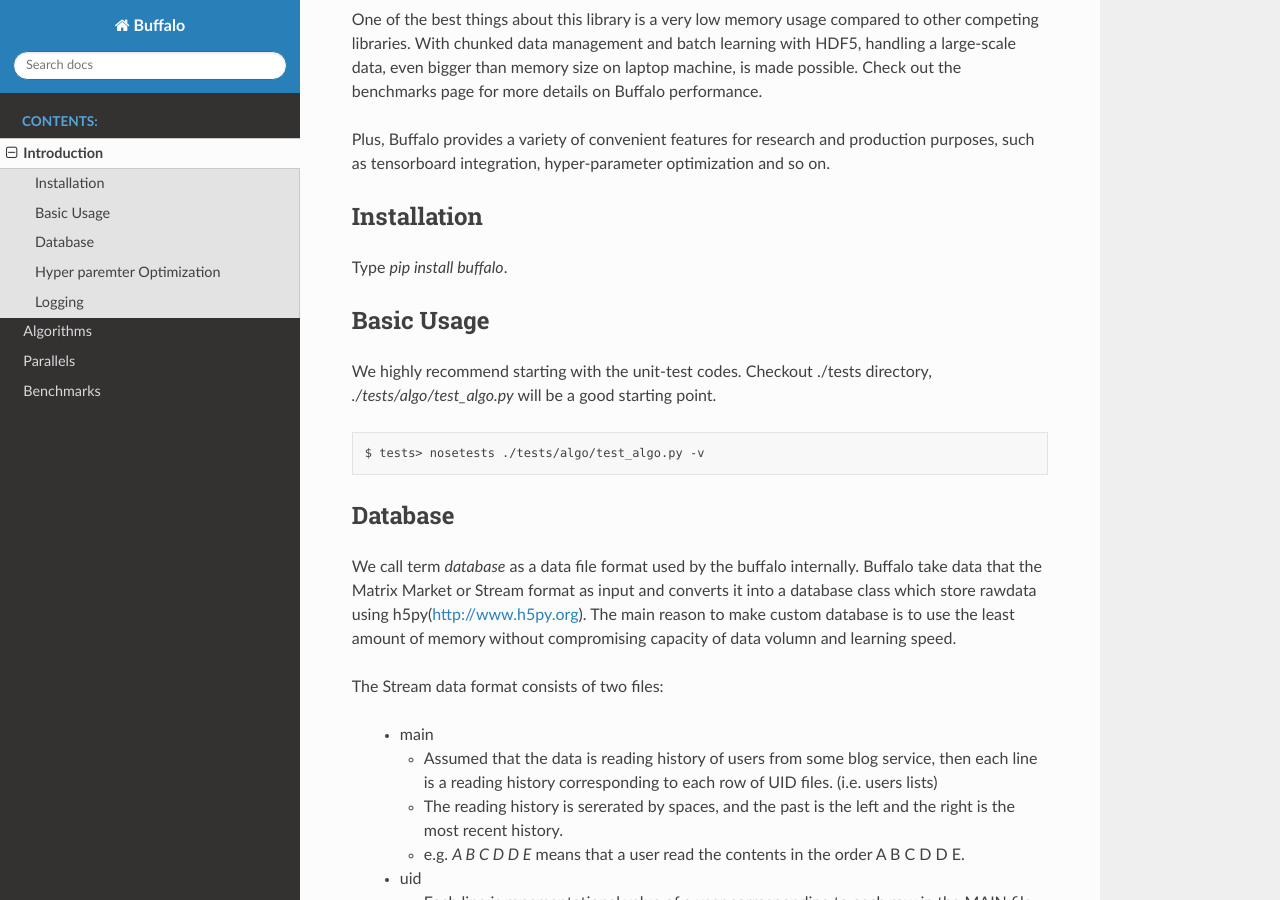
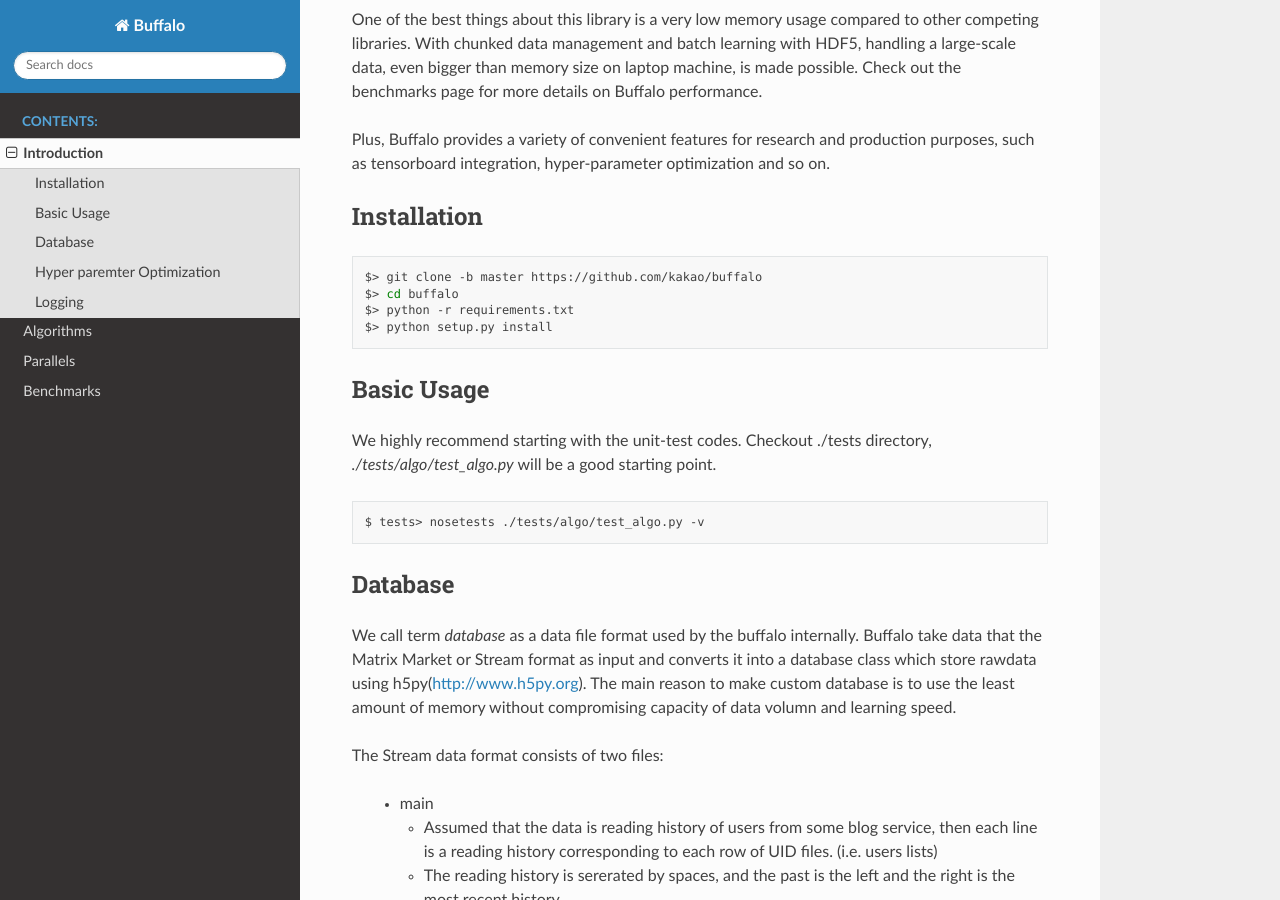
Before and after one commit to kakao/buffalo, a Sphinx documentation site: the page built from docs/intro.rst, in a window 1280 px wide and 900 px high, scrolled down 512 px. Built offline with Sphinx 7.4.7 and the Read the Docs theme 2.0.0, drawn with Linux system fonts in a browser that asks for light colours.

Commit message:
update installation guide

```diff
--- a/docs/intro.rst
+++ b/docs/intro.rst
@@ -19,7 +19,13 @@
 
 Installation
 ------------
-Type `pip install buffalo`.
+
+.. code-block:: bash
+
+    $> git clone -b master https://github.com/kakao/buffalo
+    $> cd buffalo
+    $> python -r requirements.txt
+    $> python setup.py install
 
 
 Basic Usage
```
